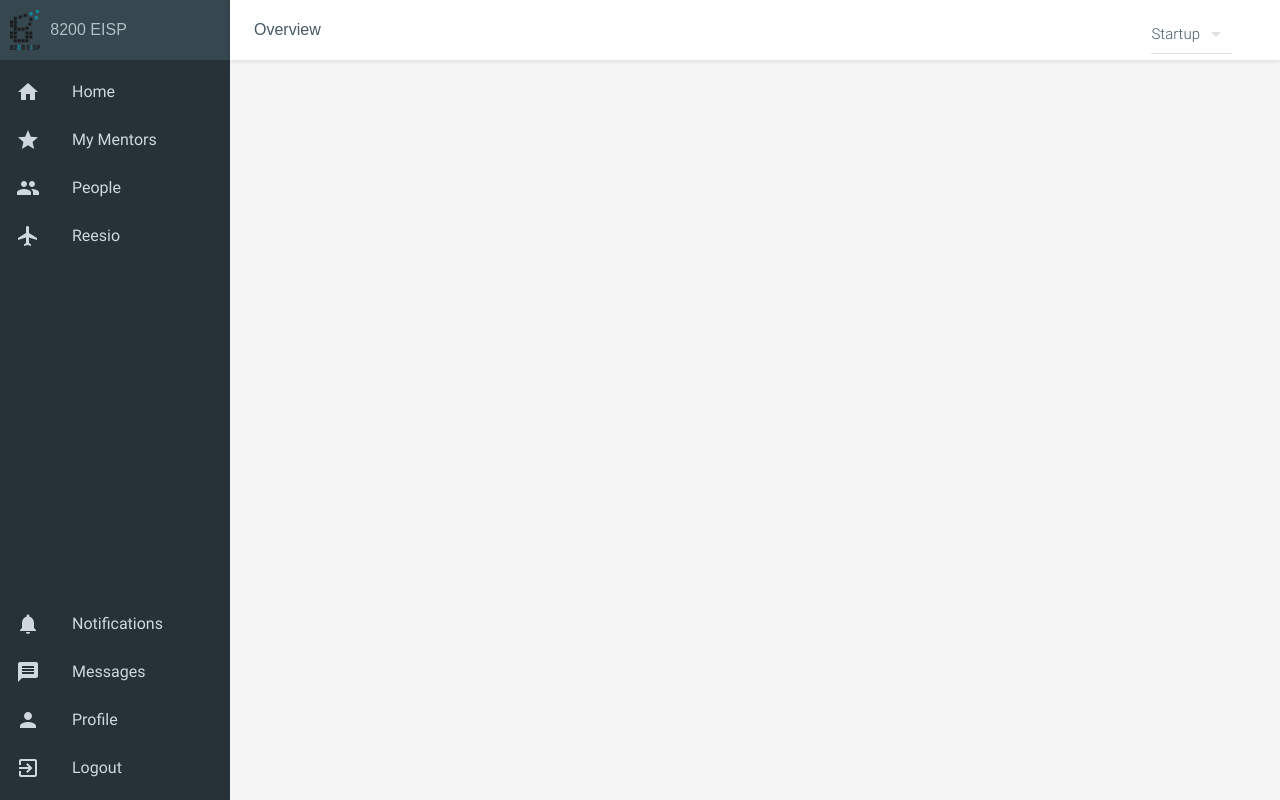
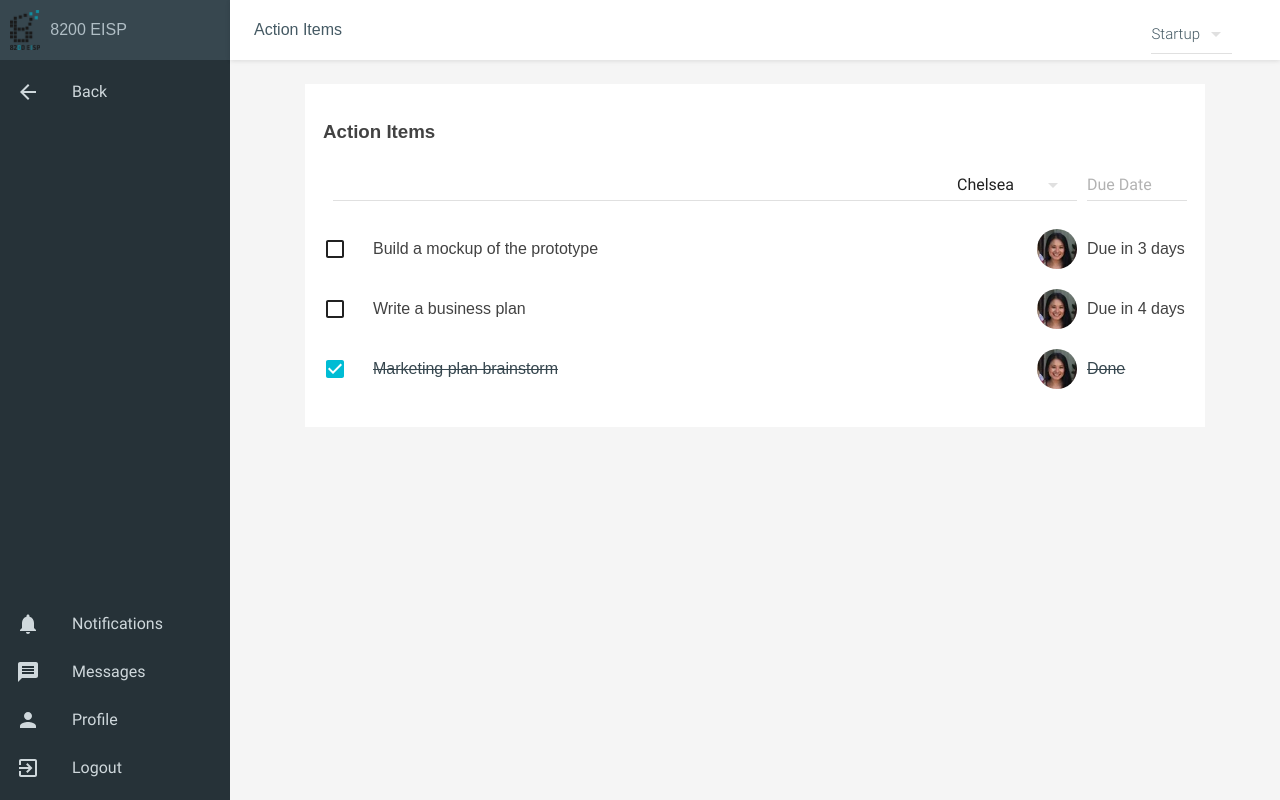
Before and after one commit to guyb7/mentoring-done-right, a React app in the folder client/: page /app/start-ups/1/action-items in a window 1280 px wide. Built offline with nearby package versions, Linux system fonts and the light colour scheme; what react-tap-event-plugin would draw is missing.

Commit message:
add startup action-items view

```diff
--- a/client/src/App.js
+++ b/client/src/App.js
@@ -14,6 +14,7 @@ import Home from './views/Home'
 import Dashboard from './views/Dashboard'
 import AllStartUps from './views/AllStartUps'
 import StartUp from './views/StartUp'
+import StartupActionItems from './views/StartupActionItems'
 import NewSession from './views/NewSession'
 import Members from './views/Members'
 import Files from './views/Files'
@@ -68,6 +69,7 @@ class App extends Component {
                 <Route exact path="/start-ups" component={AllStartUps}/>
                 <Route exact path="/start-ups/:startupName" component={StartUp}/>
                 <Route exact path="/start-ups/:startupName/new-session" component={NewSession}/>
+                <Route exact path="/start-ups/:startupName/action-items" component={StartupActionItems}/>
                 <Route exact path="/start-ups/:startupName/files" component={Files}/>
                 <Route exact path="/members" component={Members}/>
                 <Route exact path="/dashboard" component={Dashboard}/>
--- a/client/src/components/ActionItems.js
+++ b/client/src/components/ActionItems.js
@@ -7,7 +7,7 @@ import DatePicker from 'material-ui/DatePicker'
 import TextField from 'material-ui/TextField'
 import Checkbox from 'material-ui/Checkbox'
 
-import { blueGrey800, blueGrey200 } from 'material-ui/styles/colors'
+import { blueGrey800 } from 'material-ui/styles/colors'
 import user2img from '../img/user-2.jpg'
 
 const style = {
--- a/client/src/components/SideNav.js
+++ b/client/src/components/SideNav.js
@@ -99,7 +99,7 @@ class SideNav extends Component {
             <MenuItem
               primaryText="Action Items"
               leftIcon={<ActionItemsIcon color={style.iconColor} />}
-              onTouchTap={() => {}} />
+              onTouchTap={() => this.changePage('/start-ups/ressio/action-items')} />
           }
           <MenuItem
             primaryText="Files"
@@ -114,6 +114,14 @@ class SideNav extends Component {
           }
         </Menu>)
     } else if (this.state.path.match(/^\/start-ups\/([^/]+)\/new-session$/i)) {
+      menuItems = (
+        <Menu menuItemStyle={style.item} style={style.menu}>
+          <MenuItem
+            primaryText="Back"
+            leftIcon={<LeftIcon color={style.iconColor} />}
+            onTouchTap={() => this.changePage('/start-ups/ressio')} />
+        </Menu>)
+    } else if (this.state.path.match(/^\/start-ups\/([^/]+)\/action-items$/i)) {
       menuItems = (
         <Menu menuItemStyle={style.item} style={style.menu}>
           <MenuItem
--- /dev/null
+++ b/client/src/views/StartupActionItems.js
@@ -0,0 +1,48 @@
+import React from 'react'
+import { connect } from 'react-redux'
+
+import * as actionCreators from '../store/action-creators'
+
+import ActionItems from '../components/ActionItems'
+import { grey50, grey800 } from 'material-ui/styles/colors'
+
+const style = {
+  container: {
+    height: '100%',
+    width: '100%',
+    maxWidth: 900,
+    color: grey800
+  },
+  item: {
+    backgroundColor: '#fff',
+    padding: 18,
+    marginBottom: 24
+  }
+}
+
+class StartUpActionItems extends React.Component {
+  componentDidMount() {
+    this.props.dispatch(actionCreators.setTitle('Action Items'))
+  }
+
+  render () {
+    return (
+      <div style={{ ...this.props.style, ...style.container }}>
+
+        <div style={style.item}>
+          <h3>Action Items</h3>
+          <ActionItems />
+        </div>
+      </div>
+    )
+  }
+}
+
+const mapStateToProps = (state) => {
+  return {
+  }
+}
+
+const ConnectedStartUpActionItems = connect(mapStateToProps)(StartUpActionItems)
+
+export default ConnectedStartUpActionItems
```
